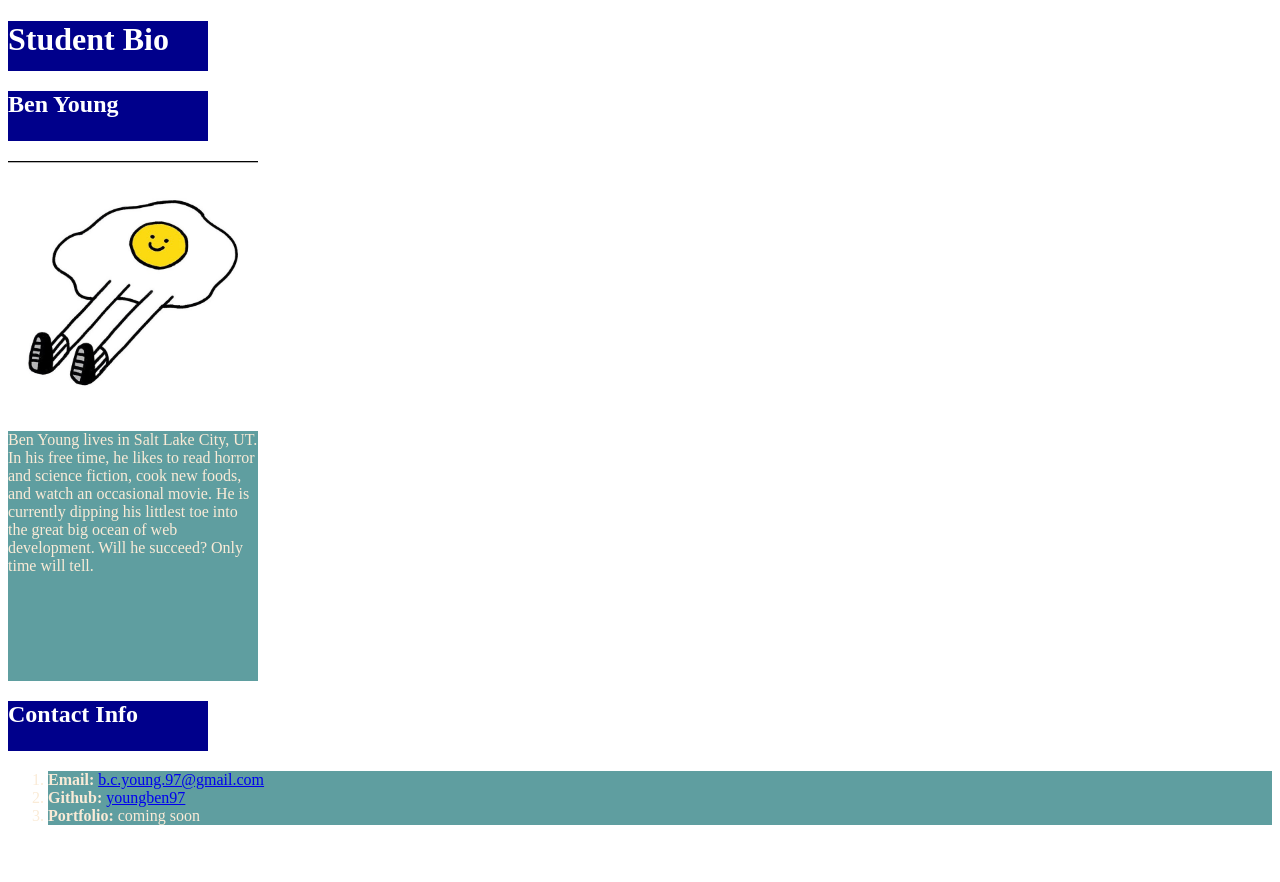
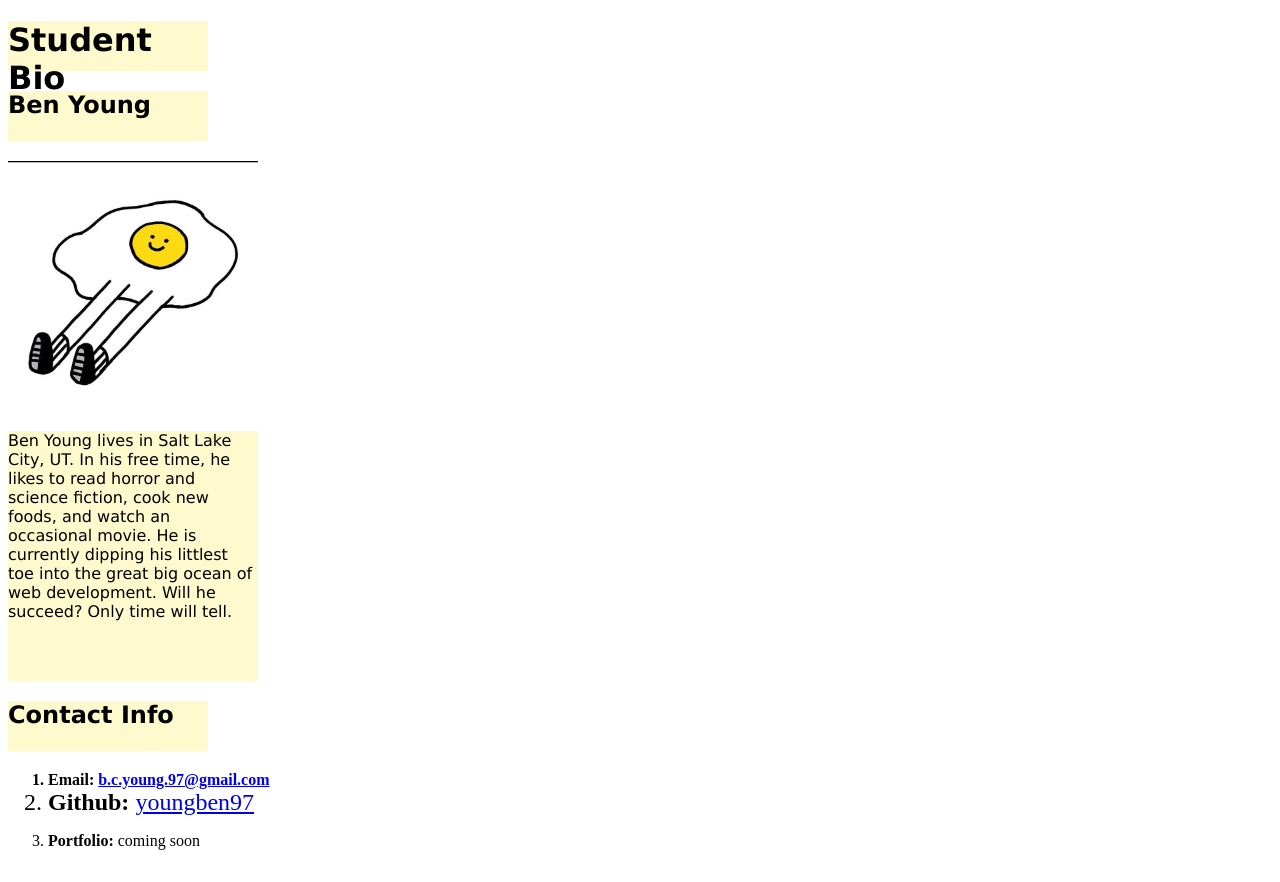
Before and after one commit to youngben97/first-day-repo, a plain HTML site: page index.html in a window 1280 px wide. Before the commit the page ends 841 px from the top, so only its background shows below. Drawn offline with Linux system fonts and the light colour scheme.

Commit message:
changes to font

```diff
--- a/assets/styles.css
+++ b/assets/styles.css
@@ -1,19 +1,35 @@
 .box {
     width: 200px;
-    height: 50px
+    height: 50px;
 }
 
 .textbox {
     width: 250px;
-    height: 250px
+    height: 250px;
 }
 
-.box-blue {
-    color: white;
-    background-color: darkblue;
+.box-highlight {
+    color: black;
+    background-color: #fffacd;
+}
+
+.font {
+    font-family: "Lucida Sans Unicode", "Lucida Grande", sans-serif;
 }
 
 #contact {
     color: antiquewhite;
     background-color: cadetblue;
 }
+
+#fb {
+    font-weight: bold;
+}
+
+#fs {
+    font-size: 24px;
+}
+
+#line-height {
+    line-height: 50px;
+}
--- a/index.html
+++ b/index.html
@@ -9,28 +9,28 @@
   </head>
 
   <body>
-      <header class=" box box-blue">
+      <header class="font box box-highlight">
         <h1>Student Bio</h1>
       </header>
 
     <section>
-      <h2 class="box box-blue">Ben Young</h2>
+      <h2 class="font box box-highlight">Ben Young</h2>
         <img src="assets/eggboi.jpeg" alt="placeholder image" width="250" height="250"/>
-        <p class="textbox" id="contact"> Ben Young lives in Salt Lake City, UT. In his free time, he likes to read horror and science fiction, cook new foods, and watch an occasional movie. He is currently dipping his littlest toe into the great big ocean of web development. Will he succeed? Only time will tell. </p>
+        <p class="font textbox box-highlight"> Ben Young lives in Salt Lake City, UT. In his free time, he likes to read horror and science fiction, cook new foods, and watch an occasional movie. He is currently dipping his littlest toe into the great big ocean of web development. Will he succeed? Only time will tell. </p>
     </section>
 
     <section>
-      <h2 class ="box box-blue">Contact Info</h2>
+      <h2 class ="font box box-highlight">Contact Info</h2>
       <ol>
-        <li id="contact">
+        <li id="fb">
           <strong>Email: </strong>
           <a href = "mailto: b.c.young.97@gmail.com">b.c.young.97@gmail.com</a>
         </li>
-        <li id="contact">
+        <li id="fs">
           <strong>Github: </strong>
           <a href="https://github.com/youngben97">youngben97</a>
         </li>
-        <li id="contact">
+        <li id="line-height">
           <strong>Portfolio: </strong>coming soon
         </li>
       </ol>
```
